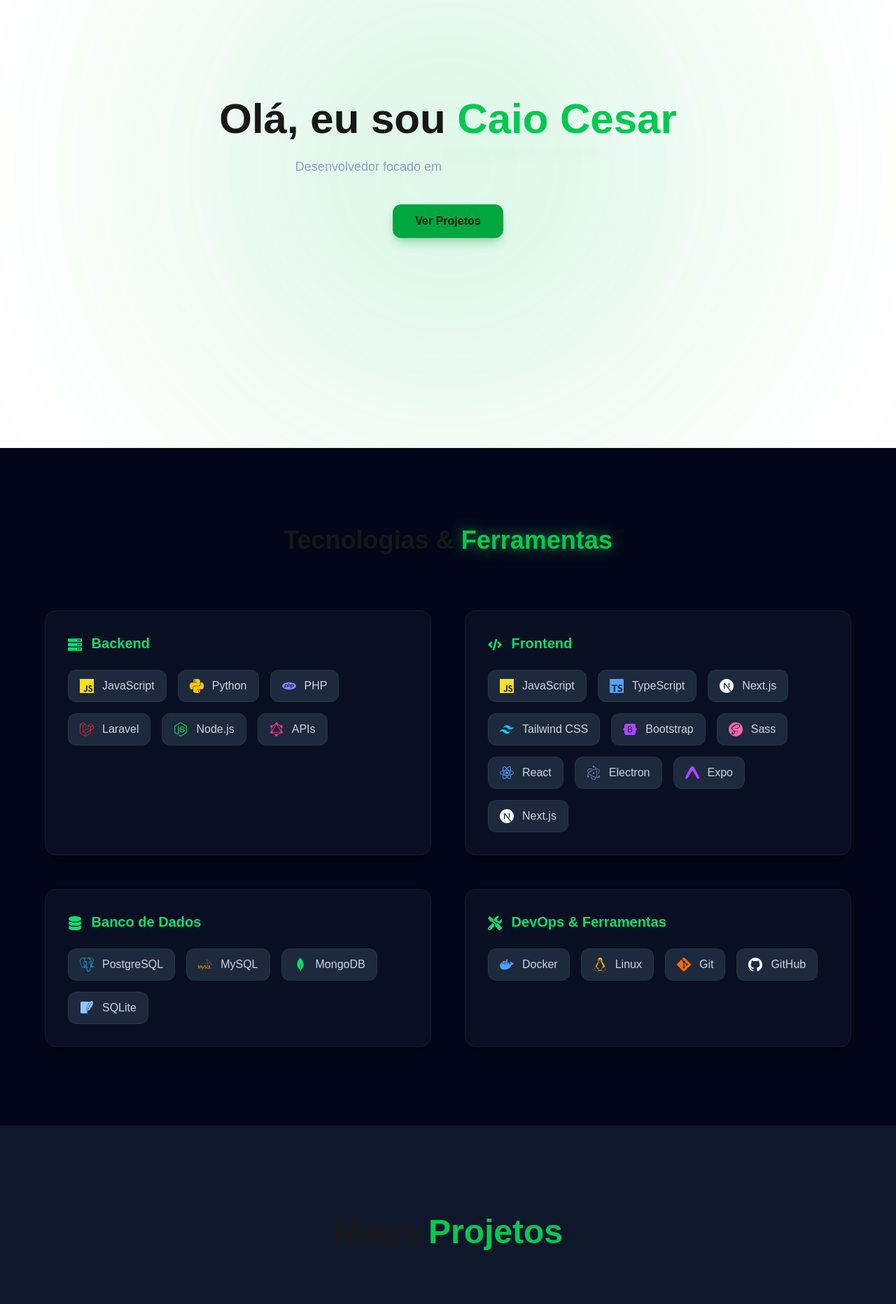
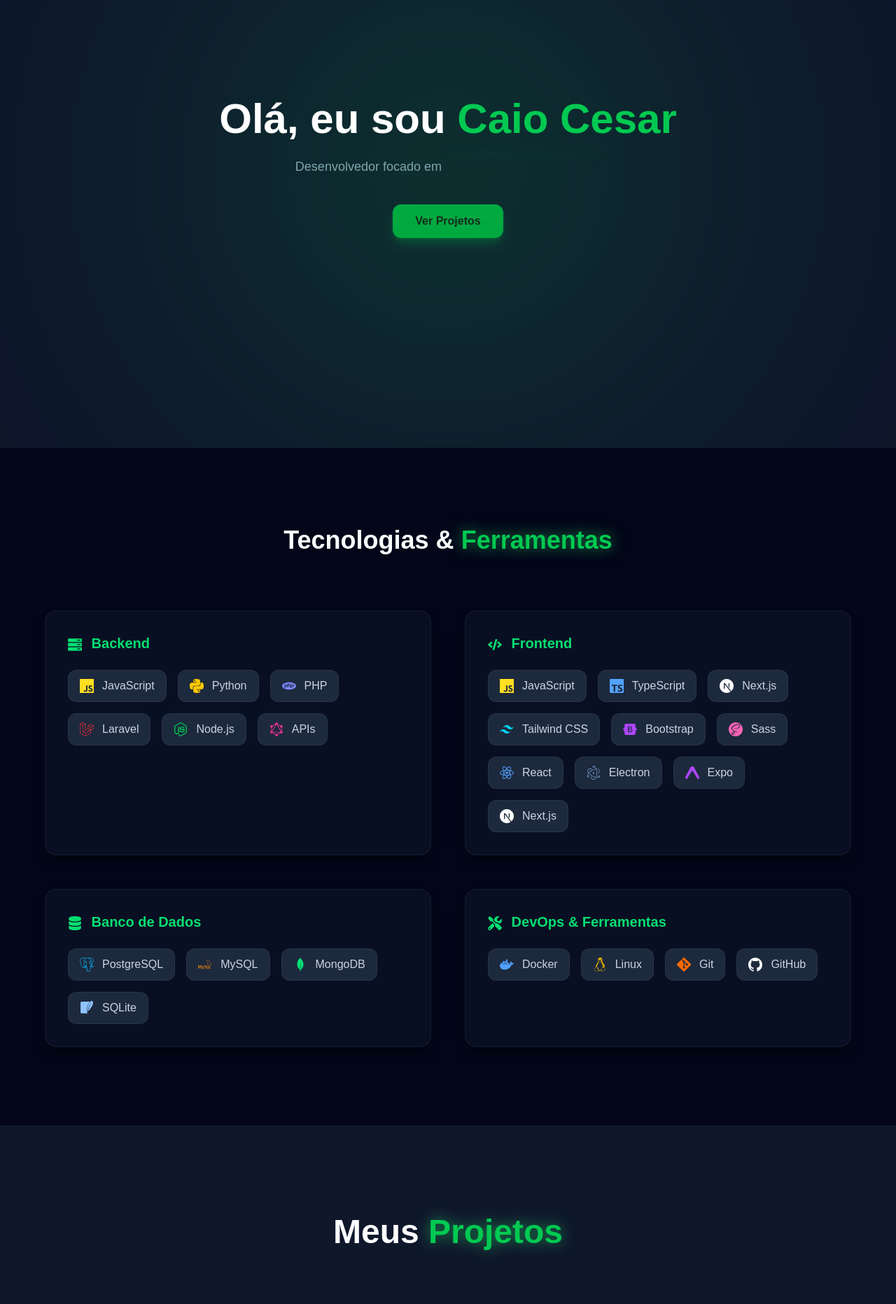
Before and after one commit to Magrelaio/portfolio-nextjs, a Next.js app: page / in a window 1280 px wide. Shown: the part 160-2023 px from the top of the page at 70% size. Built offline with nearby package versions, Linux system fonts and the light colour scheme.

Commit message:
style: atualização do frontend para todos os dispositivos e temas ficarem similares

```diff
--- a/components/about.tsx
+++ b/components/about.tsx
@@ -59,7 +59,7 @@
 
         <div className="text-left">
           <Reveal>
-            <h2 className="text-4xl md:text-5xl font-bold mb-6 leading-tight">
+            <h2 className="text-4xl md:text-5xl font-bold mb-6 leading-tight text-white">
               Prazer, eu sou{" "}
               <span className="text-green-500">Caio Cesar</span> 👋
             </h2>
--- a/components/contact.tsx
+++ b/components/contact.tsx
@@ -40,8 +40,8 @@
       />
 
       <Reveal>
-        <h2 className="text-4xl md:text-5xl font-bold mb-6">
-          Vamos criar algo <span className="text-green-500">incrível</span>
+        <h2 className="text-4xl md:text-5xl font-bold mb-6 text-white">
+          Vamos criar algo <span className="text-green-500 drop-shadow-[0_0_10px_rgba(34,197,94,0.7)]">incrível</span>
         </h2>
       </Reveal>
 
--- a/components/hero.tsx
+++ b/components/hero.tsx
@@ -8,10 +8,10 @@
   };
 
   return (
-    <section id="hero" className="relative min-h-screen flex flex-col justify-center items-center text-center px-6 overflow-hidden">
+    <section id="hero" className="bg-slate-900 relative min-h-screen flex flex-col justify-center items-center text-center px-6 overflow-hidden">
 
       <motion.div
-        className="absolute w-[700px] h-[700px] bg-green-500/30 rounded-full blur-[160px] -z-10"
+        className="absolute w-[700px] h-[700px] bg-green-500/30 rounded-full blur-[160px] z-2"
         animate={{ scale: [1, 1.25, 1], opacity: [0.4, 0.9, 0.4] }}
         transition={{ duration: 2, repeat: Infinity, ease: "easeInOut" }}
       />
@@ -20,9 +20,9 @@
         initial={{ opacity: 0, y: 40 }}
         animate={{ opacity: 1, y: 0 }}
         transition={{ duration: 0.8 }}
-        className="text-5xl md:text-6xl font-bold mb-6"
+        className="text-5xl md:text-6xl font-bold mb-6 text-white z-10"
       >
-        Olá, eu sou <span className="text-green-500">Caio Cesar</span>
+        Olá, eu sou <span className="text-green-500 z-10">Caio Cesar</span>
       </motion.h1>
 
       <motion.div
--- a/components/projects.tsx
+++ b/components/projects.tsx
@@ -45,8 +45,8 @@
 
       <div className="max-w-6xl mx-auto text-center">
         <Reveal>
-          <h2 className="text-4xl md:text-5xl font-bold mb-20">
-            Meus <span className="text-green-500">Projetos</span>
+          <h2 className="text-4xl md:text-5xl font-bold mb-20 text-white">
+            Meus <span className="text-green-500 drop-shadow-[0_0_10px_rgba(34,197,94,0.7)]">Projetos</span>
           </h2>
         </Reveal>
 
--- a/components/techStack.tsx
+++ b/components/techStack.tsx
@@ -65,7 +65,7 @@
 
       <div className="max-w-6xl mx-auto">
         <Reveal>
-          <h2 className="text-center text-3xl md:text-4xl font-bold mb-20">
+          <h2 className="text-center text-3xl md:text-4xl font-bold mb-20 text-white">
             Tecnologias &{" "}
             <span className="text-green-500 drop-shadow-[0_0_10px_rgba(34,197,94,0.7)]">
               Ferramentas
```
